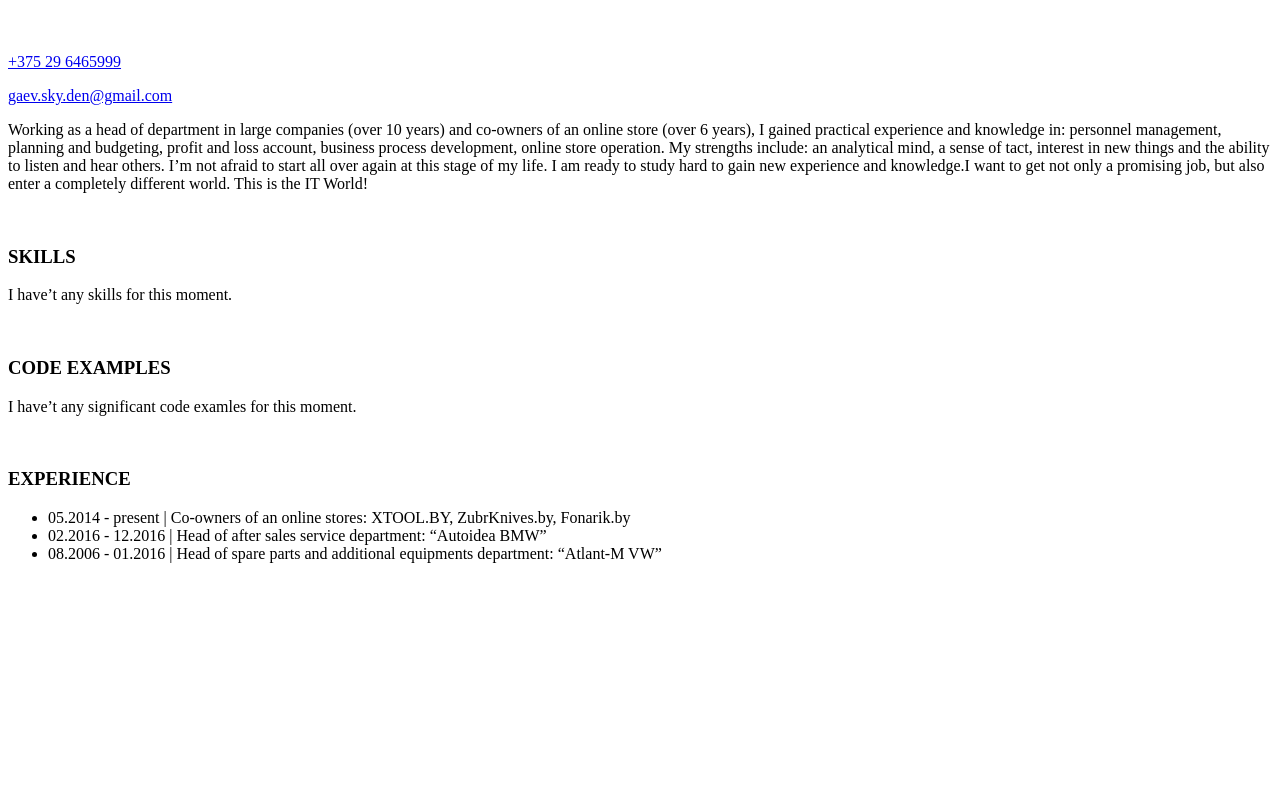
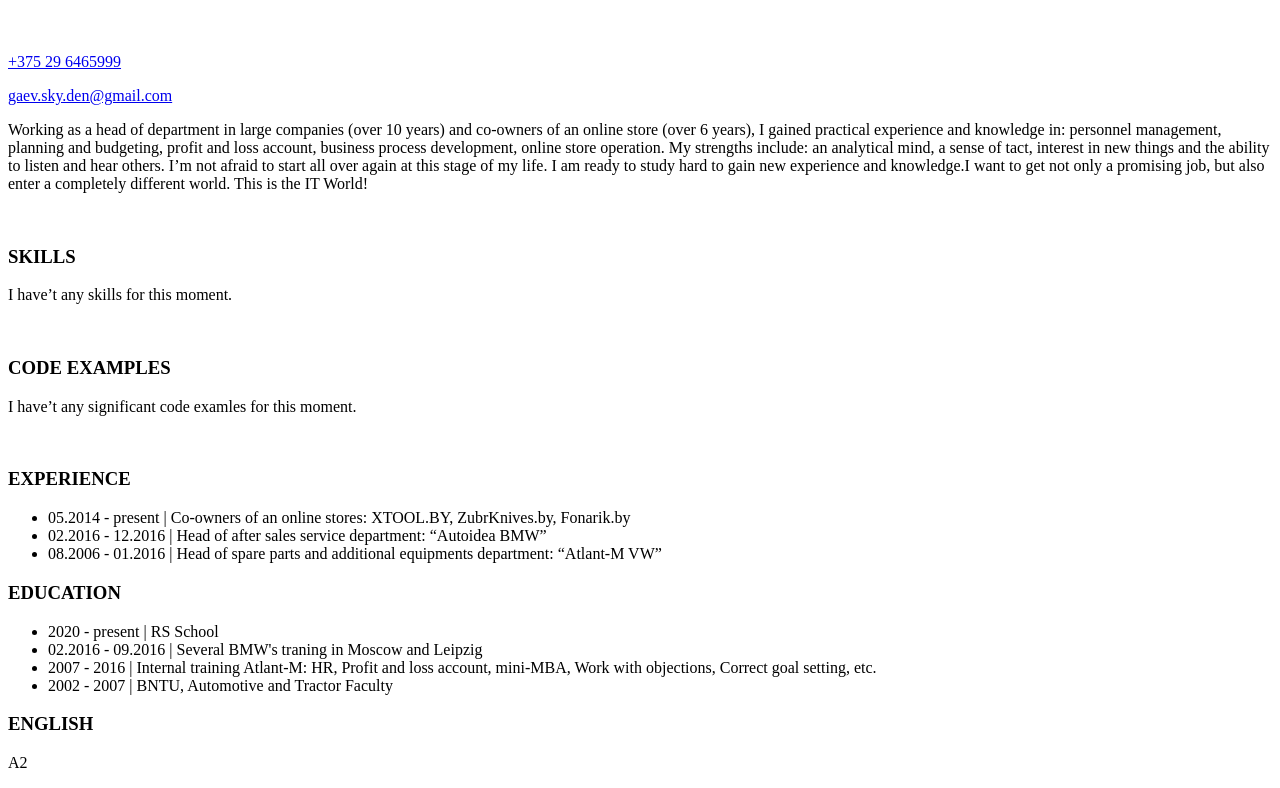
Before and after one commit to dEN312/rsschool-cv, a plain HTML site: page index.html in a window 1280 px wide. Shown: the part 389-1177 px from the top of the page. Before the commit the page ends 968 px from the top, so only its background shows below. Drawn offline with Linux system fonts and the light colour scheme.

Commit message:
docs: updete index.html

```diff
--- a/index.html
+++ b/index.html
@@ -40,6 +40,20 @@
         </ul>
     </section>
 
+    <section>
+        <h3>EDUCATION</h3>
+        <ul>
+            <li>2020 - present | RS School</li>
+            <li>02.2016 - 09.2016 | Several BMW's traning in Moscow and Leipzig</li>
+            <li>2007 - 2016 | Internal training Atlant-M: HR, Profit and loss account, mini-MBA, Work with objections, Correct goal setting, etc.</li>
+            <li>2002 - 2007	| BNTU, Automotive and Tractor Faculty</li>
+        </ul>
+    </section>
+
+    <section>
+        <h3>ENGLISH</h3>
+        <p>A2</p>
+    </section>
 
 </main>
     </body>
```
